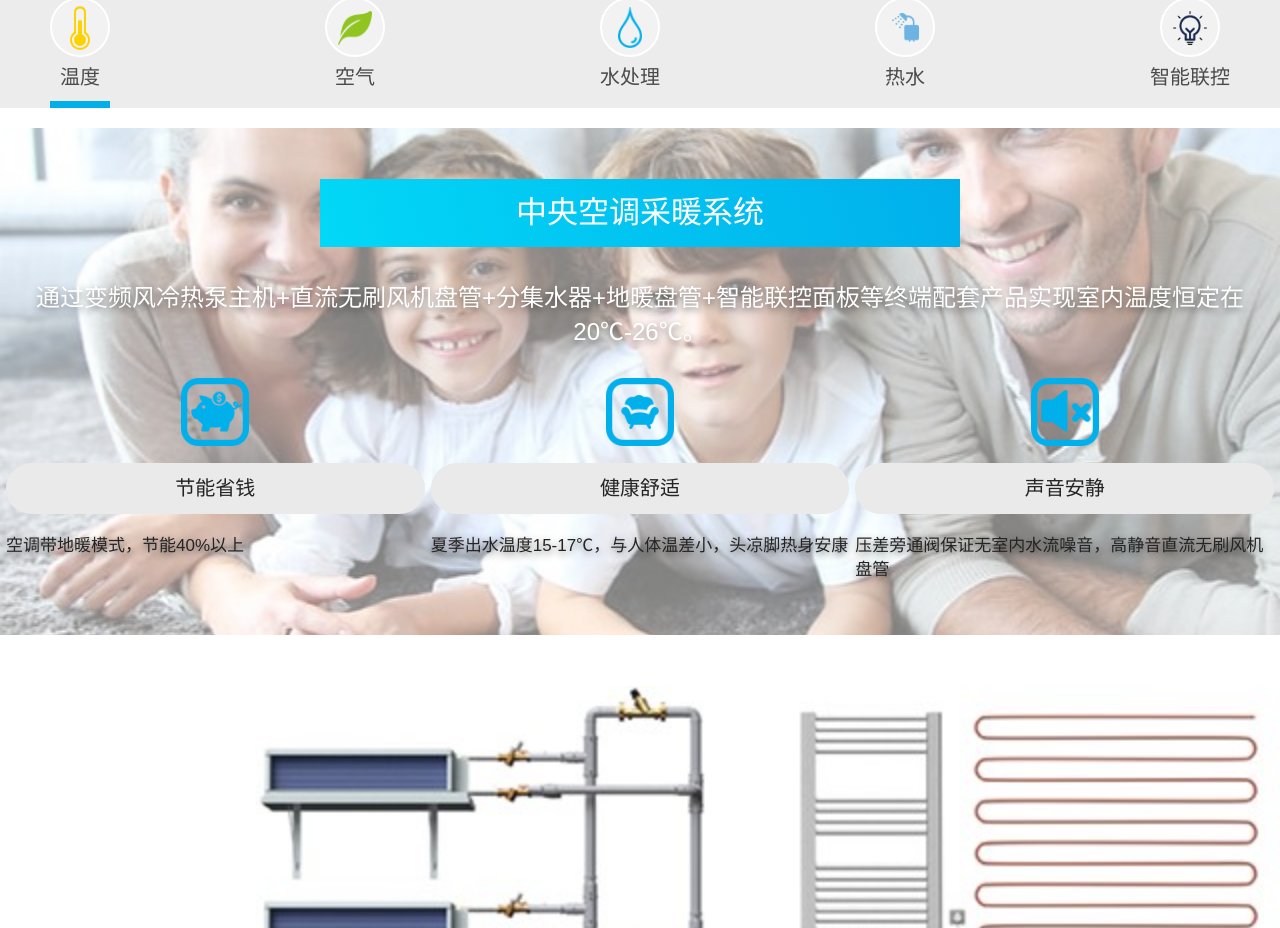
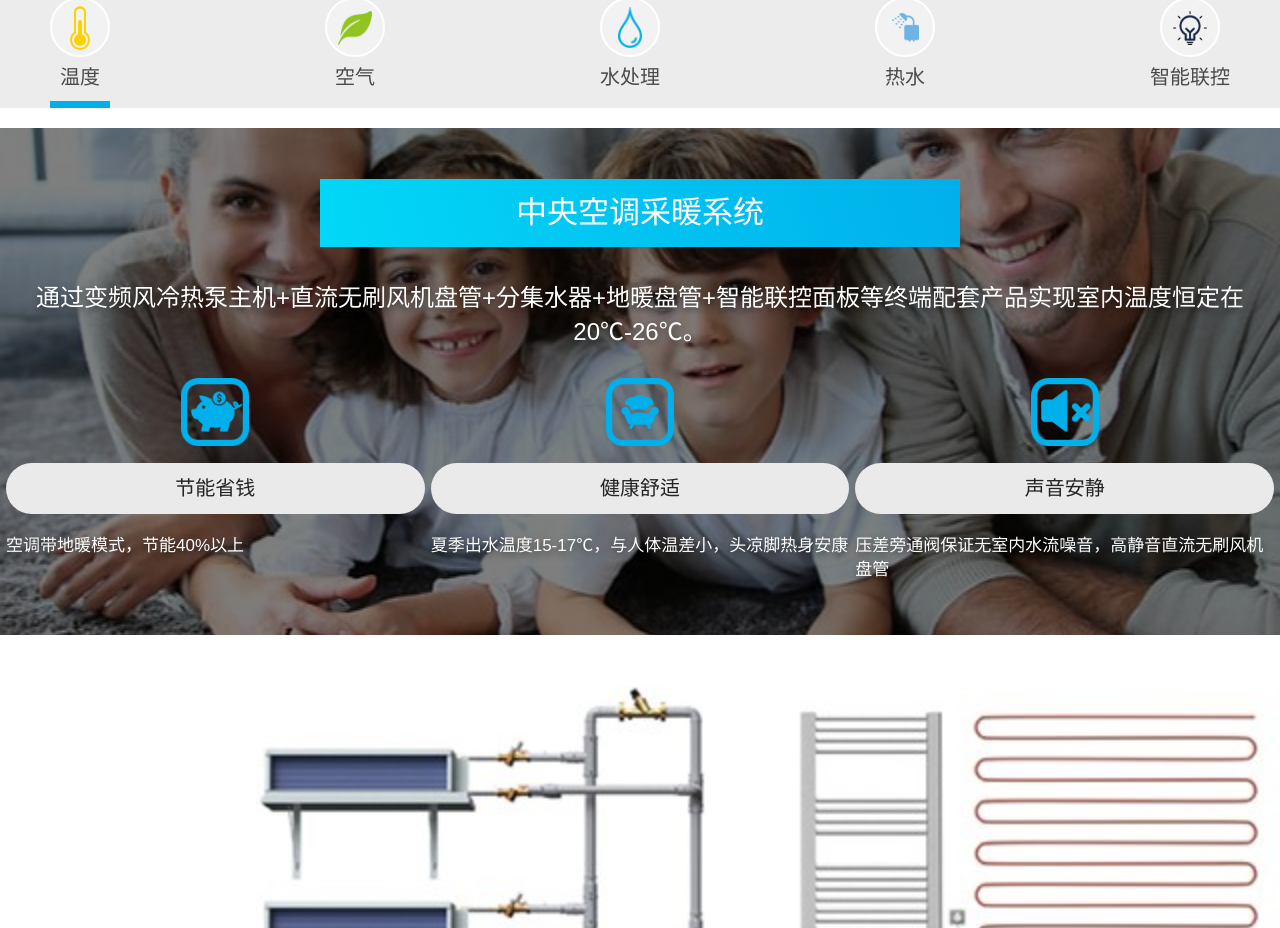
Before and after one commit to kevinZeguo/zh-home, a Vue app in the folder comfort-home/home-html/phone/: page /solution in a window 1280 px wide. Shown: the part 2433-3361 px from the top of the page. Built offline with nearby package versions, Linux system fonts and the light colour scheme; what mint-ui, v-tap would draw is missing.

Commit message:
修改文字颜色

```diff
--- a/comfort-home/home-html/phone/src/page/solution/solution.vue
+++ b/comfort-home/home-html/phone/src/page/solution/solution.vue
@@ -614,7 +614,7 @@ export default {
                 height: 100%;
                 position: absolute;
                 content: " ";
-                background: rgba(255, 255, 255, 0.5);
+                background: rgba(0, 0, 0, 0.5);
                 top: 0;
                 left: 0;
                 z-index: 1;
@@ -713,7 +713,7 @@ export default {
                     padding-top: 1rem;
                     line-height: 1.2rem;
                     font-size: 0.85rem;
-                    color:#252424;
+                    color:#fff;
                     text-shadow:0px 3px 7px rgba(0,0,0,0.5);
                 }
             }
```
